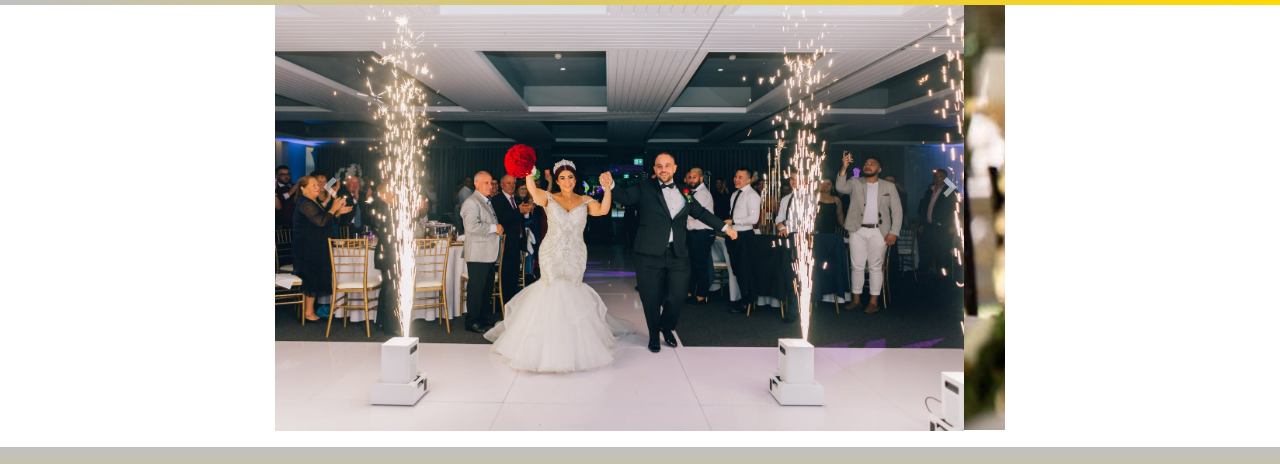
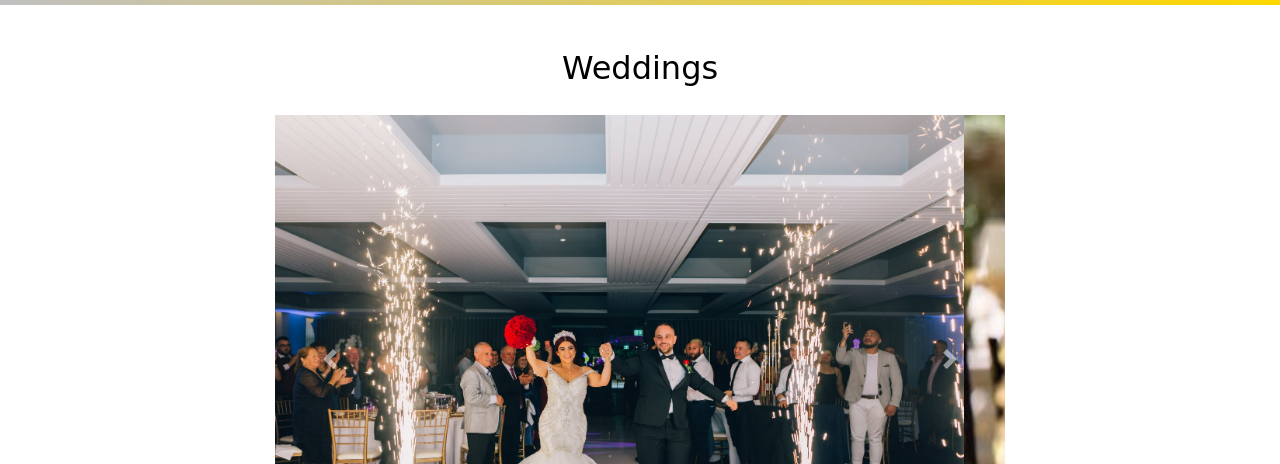
Before and after one commit to jrubino22/event-hall, a website: page Gallery.html in a window 1280 px wide. Shown: the part 121-585 px from the top of the page. Drawn offline with nearby package versions, Linux system fonts and the light colour scheme.

Commit message:
gallery titles

```diff
--- a/Gallery.html
+++ b/Gallery.html
@@ -42,11 +42,11 @@
         </div>
     </nav>
 
+    <div class="header-text gallery-text"><h2>Weddings</h2></div>
     <div class="container">
         <div class="row row-content">
             <div class="col-md-8 mx-auto">
                 <div class="carousel slide" data-ride="carousel" id="weddingCarousel">
-
                     <div class="carousel-inner">
                         <div class="carousel-item active">
                             <img class="d-block w-100" src="images/wedding4.jpeg" alt="wedding party" />
--- a/css/styles.css
+++ b/css/styles.css
@@ -1,5 +1,5 @@
 body {
-    padding-top: 65px;
+    padding-top: 150px;
 }
 
 .navbar{
@@ -128,3 +128,7 @@
 .site-footer {
     background-image: linear-gradient(silver, gold);
     padding: 20px 0; }
+
+.gallery-text {
+    text-align: center;
+}
```
